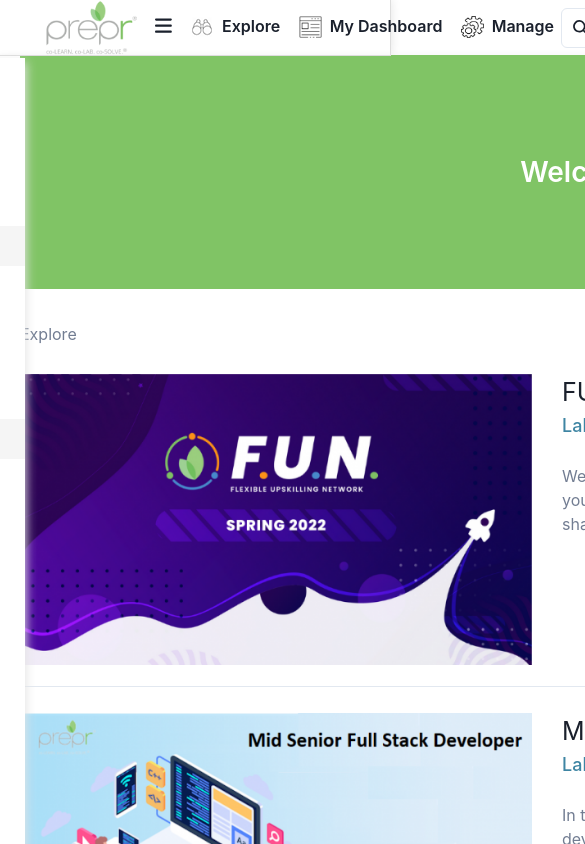
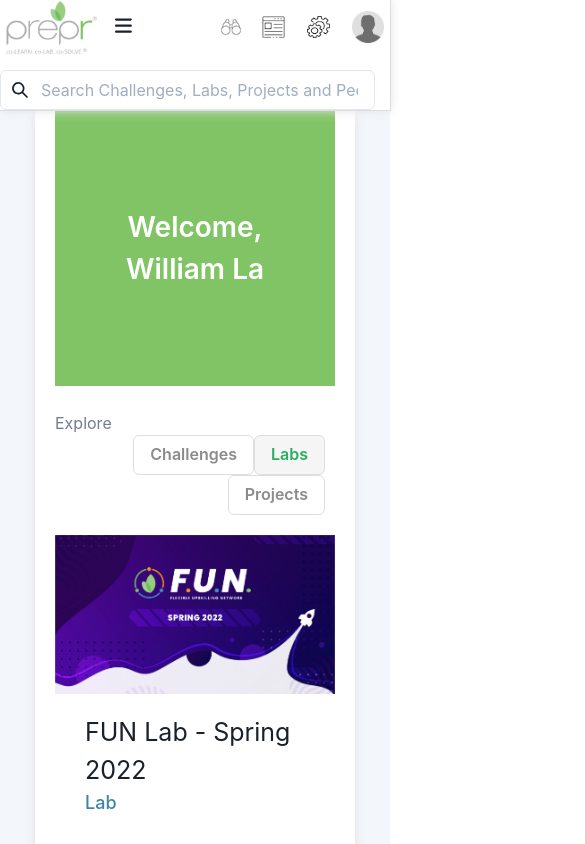
Before and after one commit to WilliamLa59/PreprLabChallenges, a React (Create React App) app in the folder frontend-challenge1/: page /labs in a window 390 px wide. Shown: the top 844 px of the page, 585 px wide, since content can reach past the window. Built offline with nearby package versions, Linux system fonts and the light colour scheme.

Commit message:
responsiveness done
-need to look over for anything i might have missed but everything should be done

```diff
--- a/frontend-challenge1/src/components/Card/Card.scss
+++ b/frontend-challenge1/src/components/Card/Card.scss
@@ -44,3 +44,36 @@
   width: 100%;
   height: 2px;
 }
+
+@media (max-width: 1340px) {
+  .card-img {
+    width: 21rem;
+    height: 11rem;
+  }
+}
+
+@media (max-width: 910px) {
+  .card-img {
+    width: 13rem;
+    height: 7rem;
+  }
+}
+
+@media (max-width: 620px) {
+  .card{
+    display: block;
+  }
+  .card-img {
+    width: 100%;
+    height: 100%;
+    margin-bottom: 20px;
+  }
+}
+
+@media (max-width: 433px) {
+  .card-img {
+    width: 100%;
+    height: 100%;
+    margin-bottom: 20px;
+  }
+}
--- a/frontend-challenge1/src/components/Challenges/Challenges.scss
+++ b/frontend-challenge1/src/components/Challenges/Challenges.scss
@@ -50,3 +50,35 @@
 .card-list {
   padding: 20px 0 1px 0;
 }
+
+@media (max-width: 1340px) {
+  .challenges-container{
+    width:890px;
+  }
+}
+
+@media (max-width: 910px) {
+  .challenges-container{
+    width: 600px;
+  }
+}
+
+@media (max-width: 620px) {
+  .challenges-container{
+    width: 413px;
+  }
+  .descriptions{
+    grid-template-columns: 1fr;
+    grid-template-rows: 1fr 1fr 1fr;
+    .desc-item{
+      margin: 0.5rem 0;
+    }
+  }
+
+}
+
+@media (max-width: 433px) {
+  .challenges-container{
+    width: 320px;
+  }
+}
--- a/frontend-challenge1/src/components/Footer/Footer.scss
+++ b/frontend-challenge1/src/components/Footer/Footer.scss
@@ -39,3 +39,27 @@
     font-weight: bold;
   }
 }
+
+@media (max-width: 1340px) {
+  .footer-grid{
+    width:890px;
+  }
+}
+
+@media (max-width: 910px) {
+  .footer-grid{
+    width:600px;
+  }
+}
+
+@media (max-width: 620px) {
+  .footer-grid{
+    width:413px;
+  }
+}
+
+@media (max-width: 433px) {
+  .footer-grid{
+    width:320px;
+  }
+}
--- a/frontend-challenge1/src/components/Labs/Labs.scss
+++ b/frontend-challenge1/src/components/Labs/Labs.scss
@@ -17,3 +17,27 @@
   margin: 25px 0;
   margin-top: 0;
 }
+
+@media (max-width: 1340px) {
+  .labs-container{
+    width:890px;
+  }
+}
+
+@media (max-width: 910px) {
+  .labs-container{
+    width: 600px;
+  }
+}
+
+@media (max-width: 620px) {
+  .labs-container{
+    width: 413px;
+  }
+}
+
+@media (max-width: 433px) {
+  .labs-container{
+    width: 320px;
+  }
+}
--- a/frontend-challenge1/src/components/Navbar/Navbar.jsx
+++ b/frontend-challenge1/src/components/Navbar/Navbar.jsx
@@ -62,11 +62,14 @@
   return (
     <div className='navbar-container' >
 
-        <img src={logo} alt="" />
+        <div className='logo-container'>
+            <img src={logo} alt="" />
 
-        <FontAwesomeIcon className="nav-bars" icon={faBars} onClick={() => setIsShowing(!isShowing)}/>
+            <FontAwesomeIcon className="nav-bars" icon={faBars} onClick={() => setIsShowing(!isShowing)}/>
+        </div>
 
-        <div className="side-nav" style={isShowing ? {left: "0px"} : {left: "-50vw"}}>
+
+        <div className="side-nav" style={isShowing ? {left: "0px"} : {left: "-75vw"}}>
             <img className='side-nav-profile'src={user_profile} alt="" />
             <a className='profile-link' href="">William La</a>
             <div className='side-nav-btns'>
@@ -125,28 +128,33 @@
 
 
         <div className="nav-items">
-            <Button className="nav-btn" width='100px' variant='ghost' leftIcon={<img src={explore} alt=''/>}>
-                Explore
+            <Button className="nav-btn explore-btn" variant='ghost' leftIcon={<img src={explore} alt=''/>}>
+                <p className='nav-btn-text'>Explore</p>
             </Button>
 
             <Menu isOpen={dashboardIsOpen}>
-                <MenuButton className="nav-btn" onMouseEnter={dashboardOnOpen} onMouseLeave={dashboardOnClose} as={Button} width='145x' variant='ghost' leftIcon={<img className='nav-icon' src={dashboard} alt=''/>}> My Dashboard</MenuButton>
+                <MenuButton className="nav-btn dashboard-btn" onMouseEnter={dashboardOnOpen} onMouseLeave={dashboardOnClose} as={Button} variant='ghost' leftIcon={<img className='nav-icon' src={dashboard} alt=''/>}><p className='nav-btn-text'>My Dashboard</p></MenuButton>
                 <MenuList onMouseEnter={dashboardOnOpen} onMouseLeave={dashboardOnClose}>
                     <MenuItem icon={<img className='nav-icon' src={user_dashboard} alt=''/>}>User Dashboard</MenuItem>
                 </MenuList>
             </Menu>
 
-            <Menu className="nav-btn" isOpen={manageIsOpen}>
-                <MenuButton className="nav-btn" onMouseEnter={manageOnOpen} onMouseLeave={manageOnClose} as={Button} width='110px' variant='ghost' leftIcon={<img className='nav-icon' src={settings} alt=''/>}>Manage</MenuButton>
+            <Menu isOpen={manageIsOpen}>
+                <MenuButton className="nav-btn manage-btn" onMouseEnter={manageOnOpen} onMouseLeave={manageOnClose} as={Button} variant='ghost' leftIcon={<img className='nav-icon' src={settings} alt=''/>}><p className='nav-btn-text'>Manage</p></MenuButton>
                 <MenuList onMouseEnter={manageOnOpen} onMouseLeave={manageOnClose}>
                     <MenuItem icon={<img className='nav-icon' src={user} alt=''/>}>Profile</MenuItem>
                 </MenuList>
             </Menu>
 
-            <InputGroup className='input-container' width="400px">
-                <InputLeftElement children={<SearchIcon/>} />
-                <Input type="text" placeholder="Search Challenges, Labs, Projects and People" size="md" width="375px"/>
-            </InputGroup>
+            <br />
+
+            <div className='input-container'>
+                <InputGroup width="400px">
+                    <InputLeftElement children={<SearchIcon/>} />
+                    <Input type="text" placeholder="Search Challenges, Labs, Projects and People" size="md" width="375px"/>
+                </InputGroup>
+            </div>
+
 
             <Menu>
                 {({ isOpen }) => (
--- a/frontend-challenge1/src/components/Navbar/Navbar.scss
+++ b/frontend-challenge1/src/components/Navbar/Navbar.scss
@@ -5,6 +5,10 @@
   height: 55px;
   padding: 0 2.5rem;
   outline: 1px solid #dddddd;
+  .logo-container{
+    display: flex;
+    height: 55px
+  }
 }
 
 .nav-items {
@@ -18,6 +22,16 @@
 
 .nav-btn {
   margin-right: 5px;
+}
+
+.explore-btn{
+  width: 100px;
+}
+.dashboard-btn{
+  width: 145px;
+}
+.manage-btn{
+width: 110px;
 }
 
 .nav-icon {
@@ -48,12 +62,12 @@
   box-shadow: 0px 5px 10px 1px #e4e4e4;
   background-color: #fff;
   width: 220px;
-  height: 100%;
+  height: 100vh;
   position: absolute;
   padding: 1rem 0;
   top: 58px;
   transition: 0.5s ease-in-out;
-
+  z-index: 100;
   .side-nav-btns {
     margin-top: 1rem;
   }
@@ -109,3 +123,46 @@
     background-color: #f5f9fc;
   }
 }
+
+@media (max-width: 1042px) {
+  .nav-btn{
+    width: 50px;
+    .nav-btn-text{
+      display: none;
+    }
+  }
+
+}
+
+@media (max-width: 819px) {
+  .navbar-container{
+    position: relative;
+    height: 110px;
+
+  }
+
+  .input-container{
+    order: 7;
+    position: absolute;
+    bottom: 0;
+    left: 0;
+    margin-left: 40px;
+  }
+  .side-nav{
+    top: 112px;
+  }
+}
+
+@media (max-width: 465px) {
+  .navbar-container{
+    padding: 0;
+  }
+  .nav-items{
+    button{
+      padding: 2px;
+    }
+  }
+  .input-container{
+    margin: 0;
+  }
+}
--- a/frontend-challenge1/src/components/Pagenav/Pagenav.scss
+++ b/frontend-challenge1/src/components/Pagenav/Pagenav.scss
@@ -15,3 +15,23 @@
     background: white;
   }
 }
+
+@media (max-width: 620px) {
+  .pagenav-container{
+    display: flex;
+    .nav-container{
+      margin-left: auto;
+    }
+  }
+}
+
+@media (max-width: 433px) {
+  .pagenav-container{
+    display: block;
+    .nav-container {
+      position: relative;
+      right: 10px;
+    }
+  }
+
+}
--- a/frontend-challenge1/src/components/Projects/Projects.scss
+++ b/frontend-challenge1/src/components/Projects/Projects.scss
@@ -17,3 +17,27 @@
   margin: 25px 0;
   margin-top: 0;
 }
+
+@media (max-width: 1340px) {
+  .projects-container{
+    width:890px;
+  }
+}
+
+@media (max-width: 910px) {
+  .projects-container{
+    width: 600px;
+  }
+}
+
+@media (max-width: 620px) {
+  .projects-container{
+    width: 413px;
+  }
+}
+
+@media (max-width: 433px) {
+  .projects-container{
+    width: 320px;
+  }
+}
```
